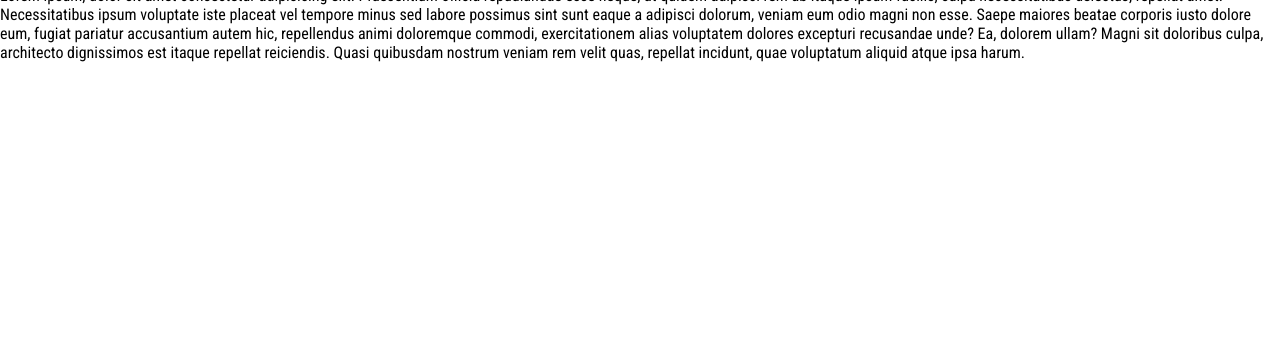
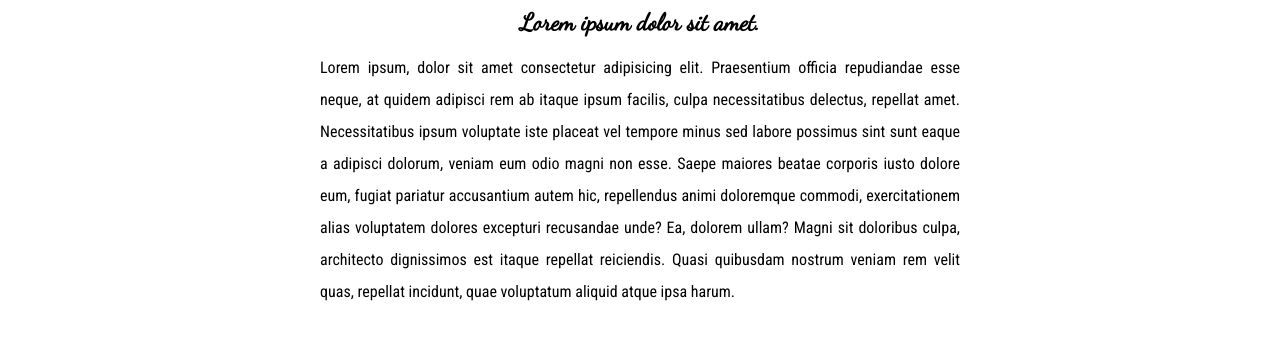
Before and after one commit to KamilHunczak/nauka-gita, a plain HTML site: page index.html in a window 1280 px wide. Shown: the part 52-392 px from the top of the page. Drawn offline with Linux system fonts and the light colour scheme.

Commit message:
add styles for main section

```diff
--- a/index.html
+++ b/index.html
@@ -22,11 +22,11 @@
             </ul>
         </div>
     </nav>
-    <div class="main">
+    <section class="main">
         <div class="container">
             <h1 class="song-title">Lorem ipsum dolor sit amet.</h1>
-            <p class="song lyrics">Lorem ipsum, dolor sit amet consectetur adipisicing elit. Praesentium officia repudiandae esse neque, at quidem adipisci rem ab itaque ipsum facilis, culpa necessitatibus delectus, repellat amet. Necessitatibus ipsum voluptate iste placeat vel tempore minus sed labore possimus sint sunt eaque a adipisci dolorum, veniam eum odio magni non esse. Saepe maiores beatae corporis iusto dolore eum, fugiat pariatur accusantium autem hic, repellendus animi doloremque commodi, exercitationem alias voluptatem dolores excepturi recusandae unde? Ea, dolorem ullam? Magni sit doloribus culpa, architecto dignissimos est itaque repellat reiciendis. Quasi quibusdam nostrum veniam rem velit quas, repellat incidunt, quae voluptatum aliquid atque ipsa harum.</p>
+            <p class="song-lyrics">Lorem ipsum, dolor sit amet consectetur adipisicing elit. Praesentium officia repudiandae esse neque, at quidem adipisci rem ab itaque ipsum facilis, culpa necessitatibus delectus, repellat amet. Necessitatibus ipsum voluptate iste placeat vel tempore minus sed labore possimus sint sunt eaque a adipisci dolorum, veniam eum odio magni non esse. Saepe maiores beatae corporis iusto dolore eum, fugiat pariatur accusantium autem hic, repellendus animi doloremque commodi, exercitationem alias voluptatem dolores excepturi recusandae unde? Ea, dolorem ullam? Magni sit doloribus culpa, architecto dignissimos est itaque repellat reiciendis. Quasi quibusdam nostrum veniam rem velit quas, repellat incidunt, quae voluptatum aliquid atque ipsa harum.</p>
         </div>
-    </div>
+    </section>
 </body>
 </html>
--- a/style.scss
+++ b/style.scss
@@ -18,6 +18,10 @@ $color-background-middle: #828790;
 body{
     font-family: $font-main;
 }
+.container{
+    max-width: 968px;
+    margin: 0 auto;
+}
 
 /*Navigation*/
 nav{
@@ -25,9 +29,8 @@ nav{
     color: $color-font-light;
     width: 100%;
     position: fixed;
+    top: 0;
     .container{
-        max-width: 968px;
-        margin: 0 auto;
         ul{
             list-style: none;
             display: flex;
@@ -59,3 +62,21 @@ nav{
         }
     }
 }
+
+/*Main*/
+.main{
+    margin-top: 60px;
+    .container{
+        .song-title{
+            font-family: $font-handwriting;
+            text-align: center;
+            margin: 15px 0;
+        }
+        .song-lyrics{
+            text-align: justify;
+            max-width: 640px;
+            margin: 0 auto;
+            line-height: 200%;
+        }
+    }
+}
```
Also changed, not shown: css/style.css, 1 other file.
